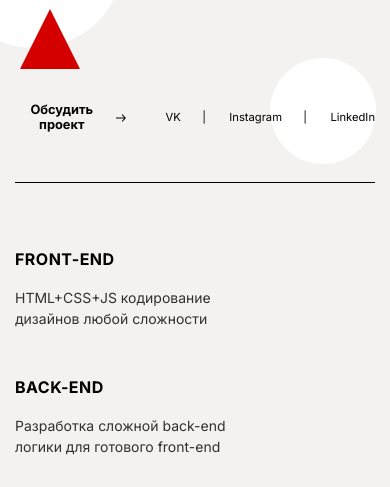
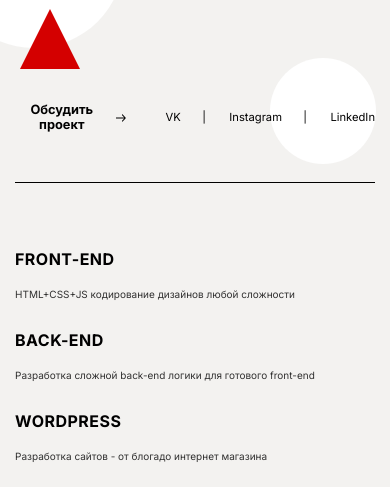
Before and after one commit to FryOS/portfolio-module02, a website built with webpack: page src/index.html in a window 390 px wide. Shown: the part 547-1034 px from the top of the page. Built offline with nearby package versions, Linux system fonts and the light colour scheme.

Commit message:
main-text mobile

```diff
--- a/src/styles/main.scss
+++ b/src/styles/main.scss
@@ -218,29 +218,13 @@ body {
   }
   &__grid-items {
     display: flex;
-    flex-wrap: wrap;
     border-top: 1px solid #000;
     padding-top: 6rem;
     justify-content: space-between;
-    gap: 9rem;
     margin-bottom: 18rem;
     height: 100%;
     @media (max-width: $r_tab) {
-      gap: 5rem;
-    }
-    @media (max-width: $r_mob_600) {
-      gap: 2rem;
-      flex-flow: column wrap;
-      padding-bottom: 3rem;
-      margin-bottom: 9rem;
-    }
-  }
-  &__text {
-    display: flex;
-    flex-direction: column;
-    max-width: 250px;
-    height: 100%;
-    @media (max-width: $r_mob_600) {
+      flex-wrap: wrap;
     }
   }
   &__title {
@@ -248,6 +232,9 @@ body {
     line-height: 150%;
     color: $black;
     max-width: 250px;
+    @media (max-width: $r_tab) {
+      font-size: 12px;
+    }
   }
   &__text {
     font-weight: 400;
@@ -255,6 +242,9 @@ body {
     line-height: 150%;
     color: $black;
     opacity: 0.8;
+    @media (max-width: $r_tab) {
+      font-size: 10px;
+    }
   }
   &__about {
   }
@@ -819,6 +809,9 @@ body {
     box-sizing: border-box;
     display: flex;
     justify-content: center;
+    &:hover {
+      opacity: 1;
+    }
   }
   &__img {
     filter: grayscale(1);
@@ -834,7 +827,7 @@ body {
 }
 
 /* Tooltip text */
- .tooltip {
+.tooltip {
   visibility: hidden;
   width: 120px;
   background-color: $red;
@@ -853,7 +846,6 @@ body {
   /* Fade in tooltip */
   opacity: 0;
   transition: opacity 0.3s;
-
 }
 
 /* Tooltip arrow */
```
